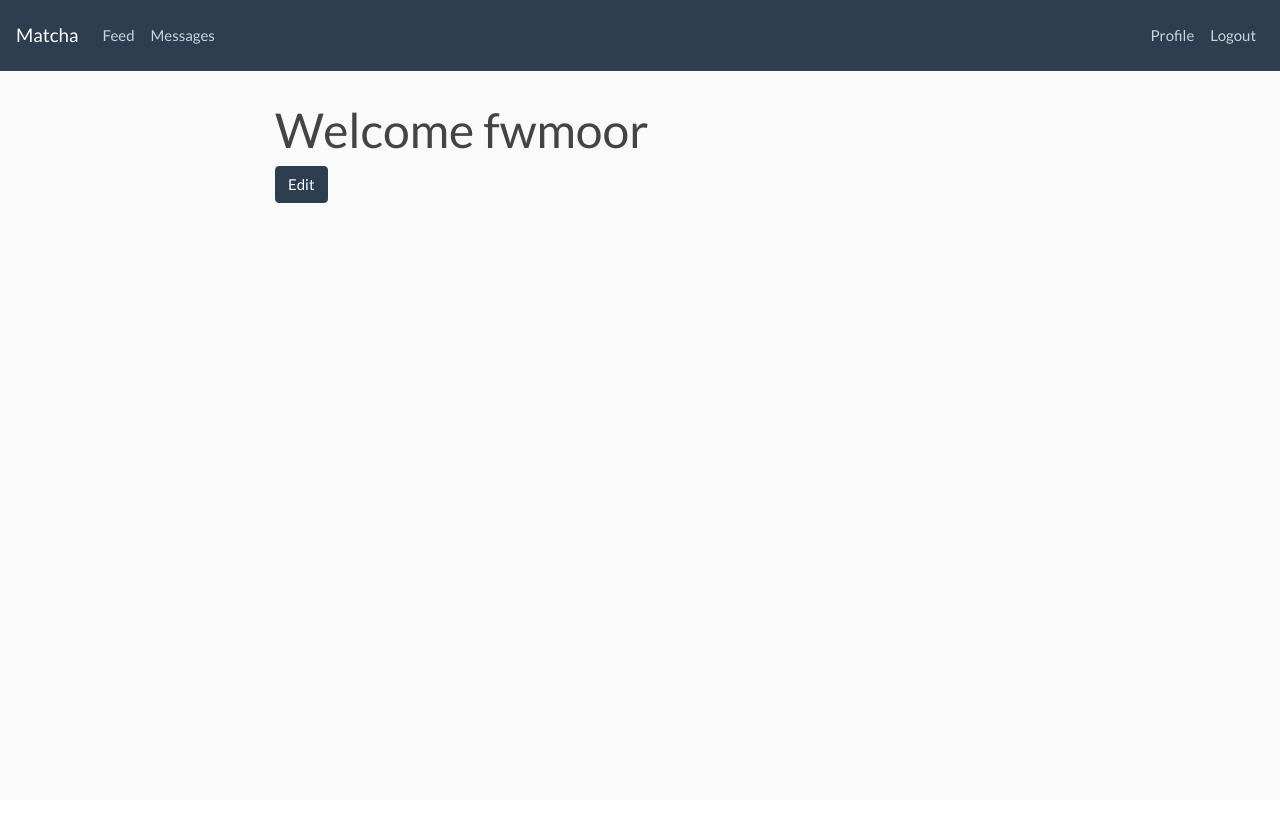
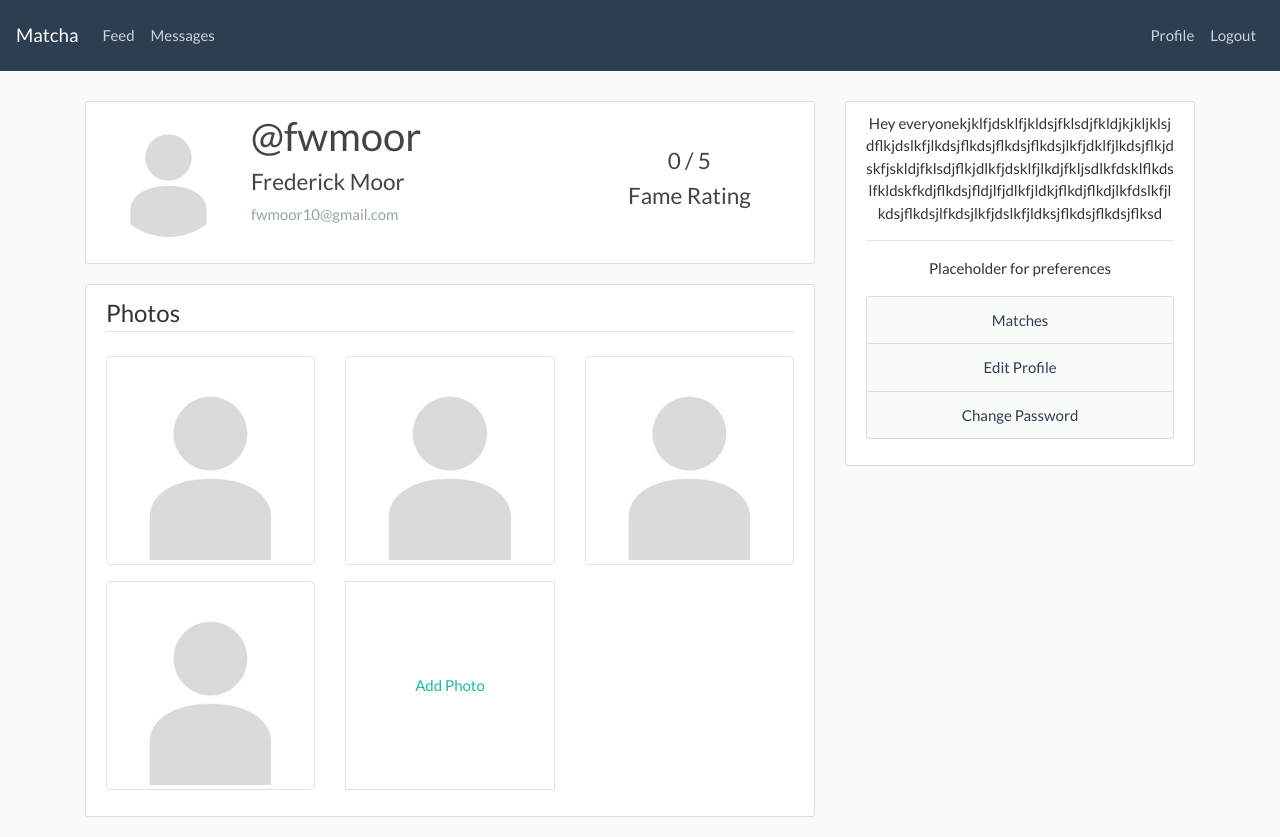
Before and after one commit to FWMoor/Matcha, a Flask app: page /user/profile in a window 1280 px wide. Before the commit the page ends 203 px from the top, so only its background shows below. Run offline with Flask 2, Linux system fonts and the light colour scheme; a user stored in the database is signed in; data comes from the database, SQL or seed files in the repository; both versions use the stored data as it was after the commit; some libraries are stand-ins or nearby versions.

Commit message:
started working on the account section. Will finish it tomorrow

```diff
--- a/matcha/auth/routes.py
+++ b/matcha/auth/routes.py
@@ -47,7 +47,6 @@ def register():
 					'auth.confirm_email', token=token, _external=True)
 				html = render_template(
 					'activate.html', confirm_url=confirm_url)
-				print(html)
 				subject = "Please confirm your email"
 				send_email(email, subject, html)
 				cur.execute('INSERT INTO users (fname, lname, username, email, password, verify) VALUES (?, ?, ?, ?, ?, ?)', [(fname), (lname), (uid), (email), (password), (token)])
--- a/matcha/config.py
+++ b/matcha/config.py
@@ -1,5 +1,6 @@
 class Config:
 	SECRET_KEY = ''
+	UPLOAD_FOLDER = './photos'
 	MAIL_SERVER = 'smtp.gmail.com'
 	MAIL_PORT = 465
 	MAIL_USE_SSL = True
--- a/matcha/db.py
+++ b/matcha/db.py
@@ -49,6 +49,13 @@ def setup_tables():
 		preference TEXT NOT NULL
 	);""")
 	con.commit()
+	cur.execute("""CREATE TABLE IF NOT EXISTS photos (
+		id INTEGER PRIMARY KEY AUTOINCREMENT,
+		userId INTEGER NOT NULL,
+		path TEXT NOT NULL,
+		profile INTEGER
+	);""")
+	con.commit()
 	cur.execute("""CREATE TABLE IF NOT EXISTS users (
 		id INTEGER PRIMARY KEY AUTOINCREMENT,
 		fname	TEXT NOT NULL,
--- a/matcha/static/main.css
+++ b/matcha/static/main.css
@@ -11,6 +11,10 @@ h4,
 h5,
 h6 {
 	color: #444444;
+}
+
+li > a {
+	text-decoration: none !important;
 }
 
 nav {
@@ -87,3 +91,25 @@ a.article-title:hover {
 .account-heading {
 	font-size: 2.5rem;
 }
+
+.addMoreButton {
+	margin: 0 0 1rem;
+}
+
+.addMore {
+	border: 1px solid #dee2e6;
+	padding: 0;
+	height: 100%;
+	display: flex;
+	flex-direction: column;
+	justify-content: center;
+	text-align: center;
+}
+
+.fameRating {
+	height: auto;
+	display: flex;
+	flex-direction: column;
+	justify-content: center;
+	text-align: center;
+}
--- a/matcha/templates/layout.html
+++ b/matcha/templates/layout.html
@@ -45,32 +45,24 @@
 
 		<main role="main" class="container">
 			<div class="row">
-				<div class="col-md-8 offset-md-2">
+				<div
+					class="{{'col-md-8' if self.sidebar() else 'col-md-8 offset-md-2'}}"
+				>
 					{% with messages =
 					get_flashed_messages(with_categories=true) %} {% if messages
 					%} {% for category, message in messages %}
 					<div class="alert alert-{{ category}}">
 						{{ message }}
 					</div>
-					{% endfor %} {% endif %} {% endwith %} {%block content %}{%
+					{% endfor %} {% endif %} {% endwith %} {% block content %}{%
 					endblock %}
 				</div>
-				<!-- <div class="col-md-4">
-					<div class="content-section text-center">
-						<h4>Sidebar</h4>
-						<h3>Our Sidebar</h3>
-						<p class='text-muted'>You can put any information here you'd like.
-							<ul class="list-group">
-								<li class="list-group-item list-group-item-light">Latest Posts</li>
-								<li class="list-group-item list-group-item-light">Announcements</li>
-								<li class="list-group-item list-group-item-light">Calendars</li>
-								<li class="list-group-item list-group-item-light">etc</li>
-							</ul>
-						</p>
-					</div>
-				</div> -->
+				{% if self.sidebar() %}
+				<div class="col-md-4">
+					{% block sidebar %}{% endblock %}
+				</div>
+				{% endif %}
 			</div>
 		</main>
-
 	</body>
 </html>
--- a/matcha/users/routes.py
+++ b/matcha/users/routes.py
@@ -6,7 +6,7 @@ from matcha.decorators import is_logged_in
 from matcha.db import db_connect, dict_factory
 
 users = Blueprint('users', __name__,
-				  template_folder='./templates', static_folder='static')
+				  template_folder='./templates', static_folder='../static')
 
 @users.route('/profile', defaults={'username': None})
 @users.route('/profile/<username>')
@@ -20,12 +20,18 @@ def profile(username):
 	cur = con.cursor()
 	cur.execute("SELECT * FROM users WHERE username=?", [username])
 	result = cur.fetchone()
-	con.close()
 	if result:
+		cur.execute("SELECT * FROM photos WHERE userId=?", [result['id']])
+		pics = cur.fetchall()
+		cur.execute("SELECT * FROM photos WHERE userId=? AND profile=1", [result['id']])
+		profile = cur.fetchone()
+		con.close()
+		image = profile.path if profile != None else 'default.jpeg'
+		image_file = url_for('static', filename='photos/' + image)
 		try:
 			if result['password']:
 				del result['password']
-			return render_template('profile.html', user=result, username=username)
+			return render_template('profile.html', user=result, username=username, profile=image_file, pics=pics, amount=len(pics))
 		except TemplateNotFound:
 			abort(404)
 	else:
@@ -45,7 +51,7 @@ def edit():
 			flash('Username or email already in use!', 'danger')
 			return redirect(url_for('users.edit'))
 		else:
-			cur.execute("UPDATE users SET fname=?, lname=?, username=?, email=?, notifications=? WHERE id=?", [request.form.get('fname'), request.form.get('lname'), request.form.get('username'), request.form.get('email'), notif, session['id']])
+			cur.execute("UPDATE users SET fname=?, lname=?, username=?, email=?, bio=?, notifications=? WHERE id=?", [request.form.get('fname'), request.form.get('lname'), request.form.get('username'), request.form.get('email'), request.form.get('bio'), notif, session['id']])
 			con.commit()
 			con.close()
 			session['username'] = request.form.get('username')
--- a/matcha/users/templates/profile.html
+++ b/matcha/users/templates/profile.html
@@ -1,13 +1,88 @@
-{% extends 'layout.html' %} {% block content %} {% if not username or
-session.username == username.lower() %}
+{% extends 'layout.html' %} {% block content %}
 
-<h1>Welcome {{session.username}}</h1>
+<div class="content-section">
+	<div class="row">
+		<div class="media col-md-8">
+			<img class="rounded-circle account-img" src="{{ profile }}" />
+			<div class="media-body">
+				<h2 class="account-heading">@{{ user.username }}</h2>
+				<h4>{{ user.fname }} {{ user.lname }}</h4>
+				<p class="text-secondary">{{ user.email }}</p>
+			</div>
+		</div>
+		<div class="col-md-4 fameRating">
+			<h4>{{ user.fame }} / 5</h4>
+			<h4>Fame Rating</h4>
+		</div>
+	</div>
+</div>
 
-<a class="btn btn-primary" href="{{ url_for('users.edit') }}" role="button"
-	>Edit</a
->
-{% else %}
+<div class="content-section">
+	<legend class="border-bottom mb-4">Photos</legend>
+	<div class="row text-center">
+		{% for pic in pics %}
+		<figure class="col-md-4">
+			<img
+				alt="picture"
+				src="{{url_for('static', filename='photos/' + pic.path)}}"
+				class="img-fluid img-thumbnail"
+			/>
+		</figure>
+		{% endfor %}
+		{% if amount < 5 and (not username or session.username == username.lower()) %}
+		<a href="#" class="col-md-4 addMoreButton">
+			<figure class="addMore">
+				<span>Add Photo</span>
+			</figure>
+		</a>
+		{% endif %}
+	</div>
+	<!-- <form>
+		<div class="custom-file">
+			<input type="file" class="custom-file-input" id="customFile">
+			<label class="custom-file-label" for="customFile">Choose file<label>
+		</div>
+	</form> -->
+</div>
 
-<h1>{{username}}</h1>
+<!-- <script>
+	$(".custom-file-input").on("change", function() {
+		var fileName = $(this)
+			.val()
+			.split("\\")
+			.pop();
+		$(this)
+			.siblings(".custom-file-label")
+			.addClass("selected")
+			.html(fileName);
+	});
+</script> -->
 
-{% endif %} {% endblock %}
+{% endblock %}
+
+{% block sidebar %}
+
+<div class="content-section text-center">
+	{% if user.bio %}
+	<span style="word-break: break-all;">{{ user.bio }}</span>
+	<hr>
+	{% endif %}
+	{% if not user.preference %}
+	<span style="word-break: break-all;">Placeholder for preferences</span>
+	{% endif %}
+	{% if not username or session.username == username.lower() %}
+	<p>
+		<ul class="list-group">
+			<li class="list-group-item list-group-item-light"><a href="#" class="text-primary">Matches</a></li>
+			<li class="list-group-item list-group-item-light"><a href="{{ url_for('users.edit') }}" class="text-primary">Edit Profile</a></li>
+			<li class="list-group-item list-group-item-light"><a href="{{ url_for('users.password') }}" class="text-primary">Change Password</a></li>
+		</ul>
+	</p>
+	{% else %}
+	<hr>
+	<a class="btn btn-primary" href="#" role="button">Match</a>
+	<a class="btn btn-danger" href="#" role="button">Report</a>
+	{% endif %}
+</div>
+
+{% endblock %}
```
Also changed, not shown: matcha/users/templates/edit.html (+12 -0 lines), matcha/site.db, matcha/static/photos/default.jpeg (added), 2 other files.
